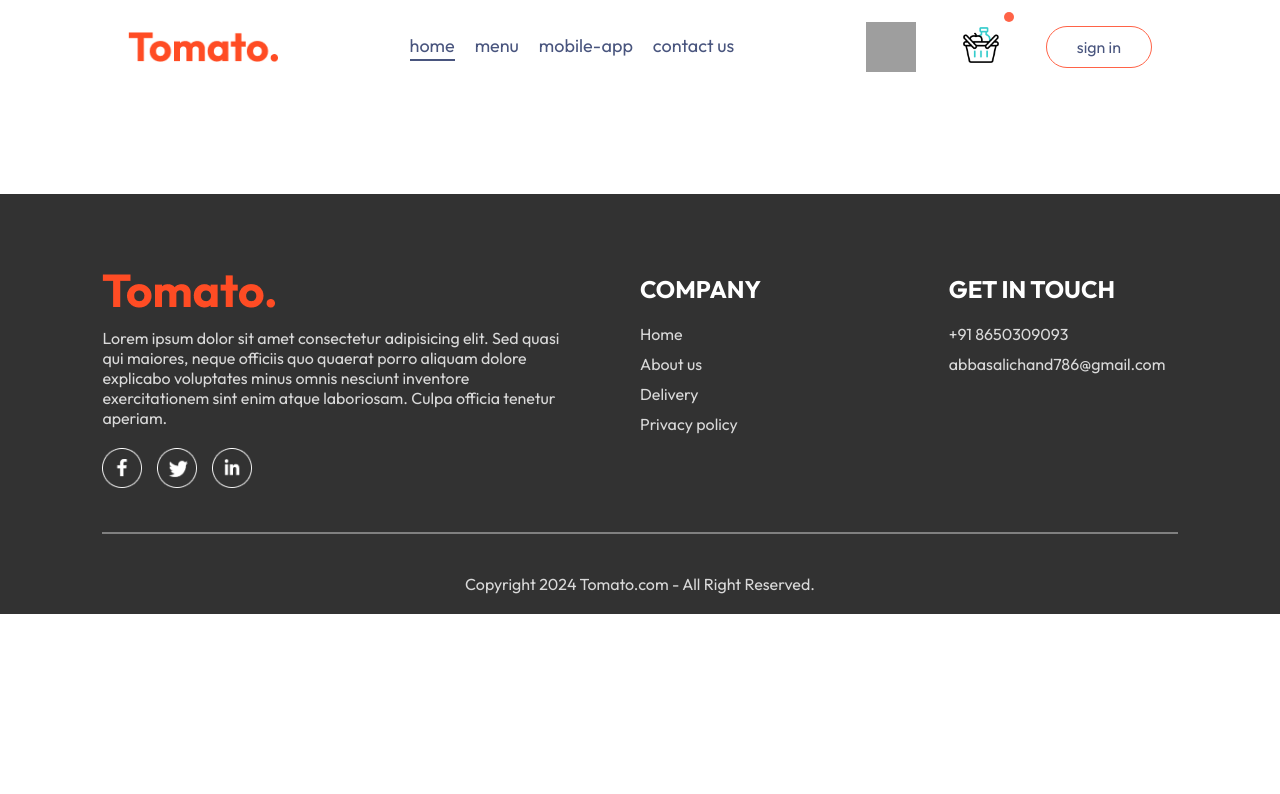
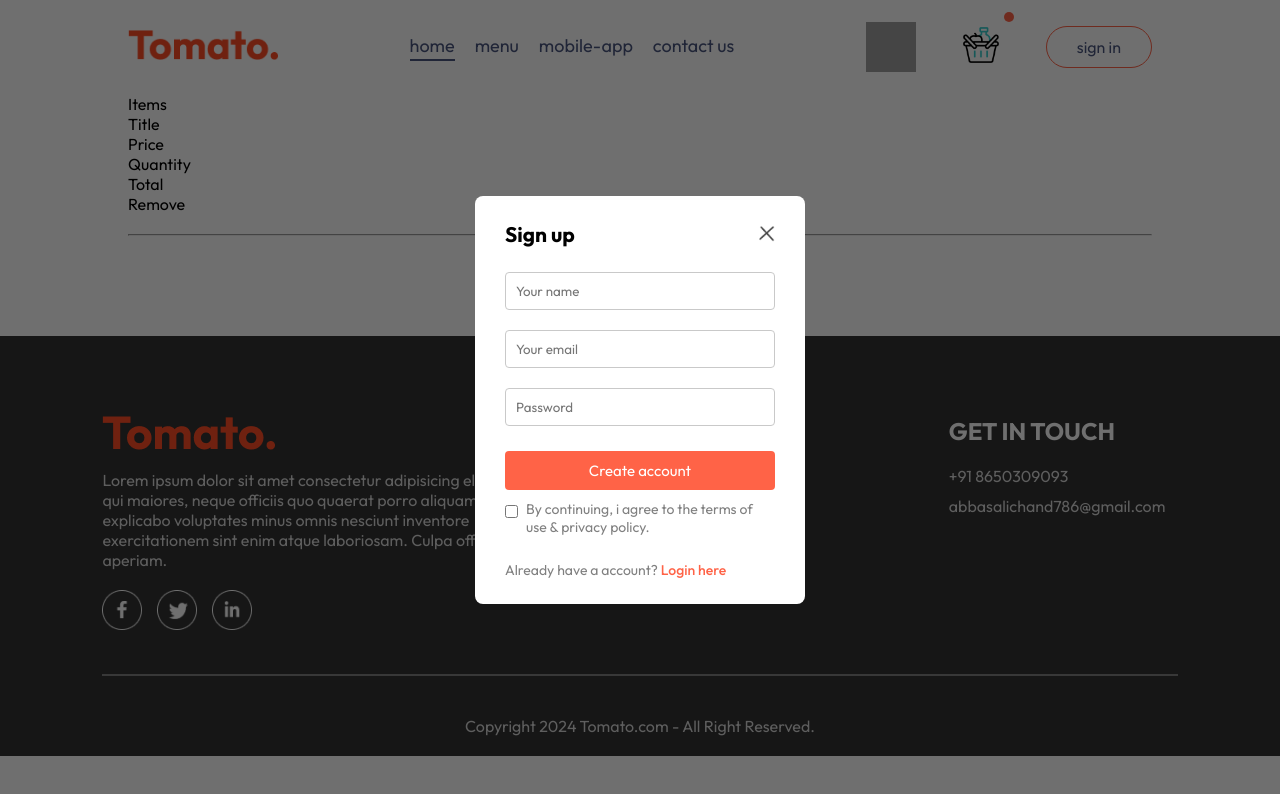
Before and after one commit to aliji865030/tomato, a React (Vite) app in the folder frontend/: page /cart in a window 1280 px wide. Both pictures are taken after a click on the button "sign in". Shown: the top 794 px of the page. Built offline with nearby package versions, Linux system fonts and the light colour scheme; grey boxes are pictures that could not be loaded.

Commit message:
modify loin page

```diff
--- a/frontend/src/App.jsx
+++ b/frontend/src/App.jsx
@@ -1,16 +1,19 @@
-import React from "react";
+import React, { useState } from "react";
 import NavBar from "./components/NavBar/NavBar";
 import { Route, Routes } from "react-router-dom";
 import Home from "./pages/Home/Home";
 import Cart from "./pages/Cart/Cart";
 import PlaceOrder from "./pages/PlaceOrder/PlaceOrder";
 import Footer from "./components/Footer/Footer";
+import LogIn from "./components/Login/LogIn";
 
 const App = () => {
+  const [showLogIn, setShowLonIn] = useState(false);
   return (
     <>
+      {showLogIn ? <LogIn setShowLonIn={setShowLonIn} /> : ""}
       <div className="app">
-        <NavBar />
+        <NavBar setShowLonIn={setShowLonIn} />
         <Routes>
           <Route path="/" element={<Home />} />
           <Route path="/cart" element={<Cart />} />
--- /dev/null
+++ b/frontend/src/components/Login/LogIn.css
@@ -0,0 +1,65 @@
+.login{
+    position: absolute;
+    z-index: 1;
+    width: 100%;
+    height: 100%;
+    background-color: #00000090;
+    display: grid;
+}
+.login-popup-container{
+    place-self: center;
+    width: max(23vw,330px);
+    color: #808080;
+    background-color: white;
+    display: flex;
+    flex-direction: column;
+    gap: 25px;
+    padding: 25px 30px;
+    border-radius: 8px;
+    font-size: 14px;
+    animation: fadeIn 1s;
+}
+.loin-popup-title{
+    display: flex;
+    justify-content: space-between;
+    color: black;
+    align-items: center;
+}
+.loin-popup-title img{
+    width: 16px;
+    cursor: pointer;
+}
+.login-popup-input{
+    display: flex;
+    flex-direction: column;
+    gap: 20px;
+}
+.login-popup-input input{
+    outline: none;
+    padding: 10px;
+    border-radius: 4px;
+    border: 1px solid #c9c9c9;
+}
+.login-popup-container button{
+    border: none;
+    padding: 10px;
+    border-radius: 4px;
+    color: white;
+    background-color: tomato;
+    font-size: 15px;
+    cursor: pointer;
+}
+.login-popup-condition{
+    display: flex;
+    align-items: start;
+    gap: 8px;
+    margin-top: -15px;
+}
+.login-popup-condition input{
+    margin-top: 5px;
+}
+.login p span{
+    color: tomato;
+    cursor: pointer;
+    font-weight: 500;
+}
--- /dev/null
+++ b/frontend/src/components/Login/LogIn.jsx
@@ -0,0 +1,47 @@
+import React, { useState } from "react";
+import "./LogIn.css";
+import { assets } from "../../assets/assets";
+const LogIn = ({ setShowLonIn }) => {
+  const [currentState, setCurrentState] = useState("Sign up");
+  return (
+    <div className="login">
+      <form className="login-popup-container">
+        <div className="loin-popup-title">
+          <h2>{currentState}</h2>
+          <img
+            onClick={() => setShowLonIn(false)}
+            src={assets.cross_icon}
+            alt=""
+          />
+        </div>
+        <div className="login-popup-input">
+          {currentState === "Login" ? null : (
+            <input type="text" placeholder="Your name" required />
+          )}
+          <input type="email" placeholder="Your email" required />
+          <input type="password" placeholder="Password" required />
+        </div>
+        <button>
+          {currentState === "Sign up" ? "Create account" : "Login"}
+        </button>
+        <div className="login-popup-condition">
+          <input type="checkbox" required />
+          <p>By continuing, i agree to the terms of use & privacy policy.</p>
+        </div>
+        {currentState === "Login" ? (
+          <p>
+            Create a new account?{" "}
+            <span onClick={() => setCurrentState("Sign up")}>Click here</span>
+          </p>
+        ) : (
+          <p>
+            Already have a account?{" "}
+            <span onClick={() => setCurrentState("Login")}>Login here</span>
+          </p>
+        )}
+      </form>
+    </div>
+  );
+};
+
+export default LogIn;
--- a/frontend/src/components/NavBar/NavBar.jsx
+++ b/frontend/src/components/NavBar/NavBar.jsx
@@ -2,11 +2,13 @@ import React, { useState } from "react";
 import "./NavBar.css";
 import { assets } from "../../assets/assets";
 import { Link, NavLink } from "react-router-dom";
-const NavBar = () => {
+const NavBar = ({ setShowLonIn }) => {
   const [menu, setMenu] = useState("home");
   return (
     <div className="navbar">
-      <img src={assets.logo} alt="" className="logo" />
+      <Link to="/">
+        <img src={assets.logo} alt="" className="logo" />
+      </Link>
       <ul className="navbar-menu">
         <Link
           to="/"
@@ -42,10 +44,13 @@ const NavBar = () => {
         <img src="./searching.gif" alt="" />
         <div className="navbar-search-icon">
           {/* <img src={assets.basket_icon} alt="" /> */}
-          <img src="./grocery.gif" alt="" />
+          <Link to="/cart">
+            {" "}
+            <img src="./grocery.gif" alt="" />{" "}
+          </Link>
           <div className="dot"></div>
         </div>
-        <button>sign in</button>
+        <button onClick={() => setShowLonIn(true)}>sign in</button>
       </div>
     </div>
   );
--- a/frontend/src/pages/Cart/Cart.jsx
+++ b/frontend/src/pages/Cart/Cart.jsx
@@ -1,7 +1,38 @@
-import React from "react";
+import React, { useContext } from "react";
 import "./Cart.css";
+import { StoreContext } from "../../Context/StoreContext";
 const Cart = () => {
-  return <div></div>;
+  const { food_list, cartItems, removeFromCart } = useContext(StoreContext);
+  return (
+    <div className="cart">
+      <div className="cart-items">
+        <div className="cart-items-title">
+          <p>Items</p>
+          <p>Title</p>
+          <p>Price</p>
+          <p>Quantity</p>
+          <p>Total</p>
+          <p>Remove</p>
+        </div>
+        <br />
+        <hr />
+        {food_list.map((item, index) => {
+          if (cartItems[item._id] > 0) {
+            return (
+              <div className="cart-items-title cart-items-item">
+                <img src={item.image} alt="" />
+                <p>{item.name}</p>
+                <p>{item.price}</p>
+                <p>{cartItems[item._id]}</p>
+                <p>{item.price * cartItems[item._id]}</p>
+                <p>X</p>
+              </div>
+            );
+          }
+        })}
+      </div>
+    </div>
+  );
 };
 
 export default Cart;
```
